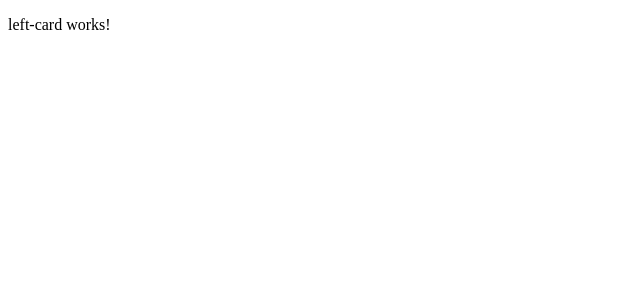
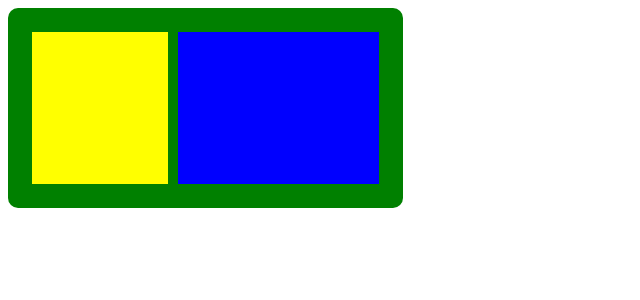
Before and after one commit to SergiyOsadchyy/test-seven, an Angular app: page / in a window 1280 px wide. Shown: the top 300 px of the page, without its empty margins (0-640 px from the left). Built offline with nearby package versions, Linux system fonts and the light colour scheme.

Commit message:
add div containers

```diff
--- a/src/app/shared/controls/left-card/left-card.component.html
+++ b/src/app/shared/controls/left-card/left-card.component.html
@@ -1 +1,3 @@
-<p>left-card works!</p>
+<div class="pictures"></div>
+
+<div class="data"></div>
--- a/src/app/shared/controls/left-card/left-card.component.scss
+++ b/src/app/shared/controls/left-card/left-card.component.scss
@@ -0,0 +1,33 @@
+:host {
+  display: block;
+  width: 395px;
+  height: 200px;
+  flex-direction: column;
+  align-items: flex-start;
+  background: #FFFFFF;
+
+  background: green;
+
+  border-radius: 10px;
+
+  .pictures {
+    width: 136px;
+    height: 152px;
+
+    display: inline-block;
+    margin: 24px 0 0 24px;
+
+    background-color: yellow;
+  }
+
+  .data {
+    width: 201px;
+    height: 152px;
+
+    display: inline-block;
+    margin-left: 10px;
+
+    background-color: blue;
+  }
+
+}
```
